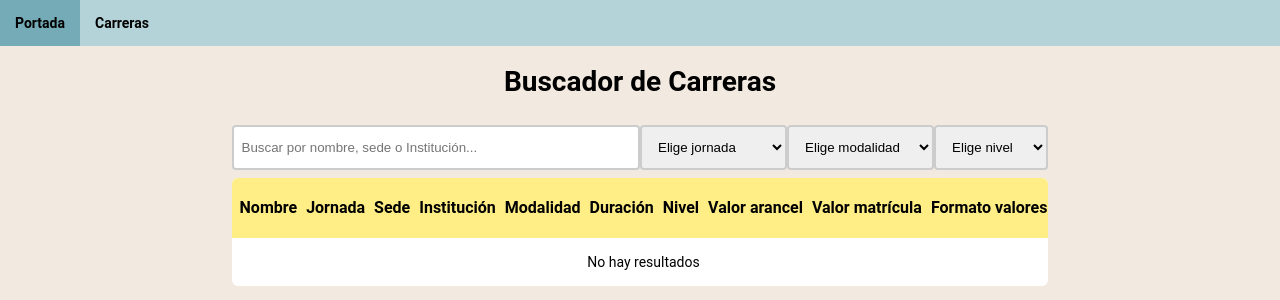
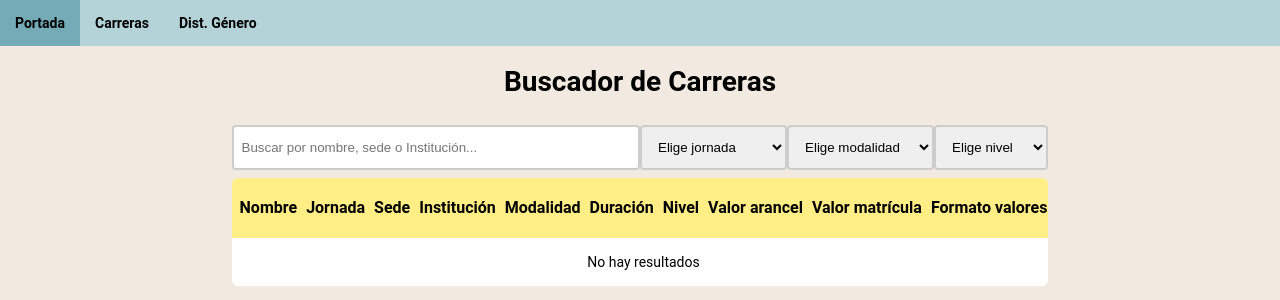
Before and after one commit to samuelcondore/Appweb-BD, a Flask app: page /carreras in a window 1280 px wide. Shown: the top 300 px of the page. Run offline with Flask 3, Linux system fonts and the light colour scheme; some libraries are stand-ins or nearby versions.

Commit message:
Update base.html

```diff
--- a/templates/base.html
+++ b/templates/base.html
@@ -10,6 +10,7 @@
         <nav class="navbar">
             <a href="{{ url_for('portada') }}">Portada</a>
             <a href="{{ url_for('carreras') }}">Carreras</a>
+            <a href="{{ url_for('distr_genero') }}">Dist. Género</a>
         </nav>
         <main>
             {% with messages = get_flashed_messages() %}
```
